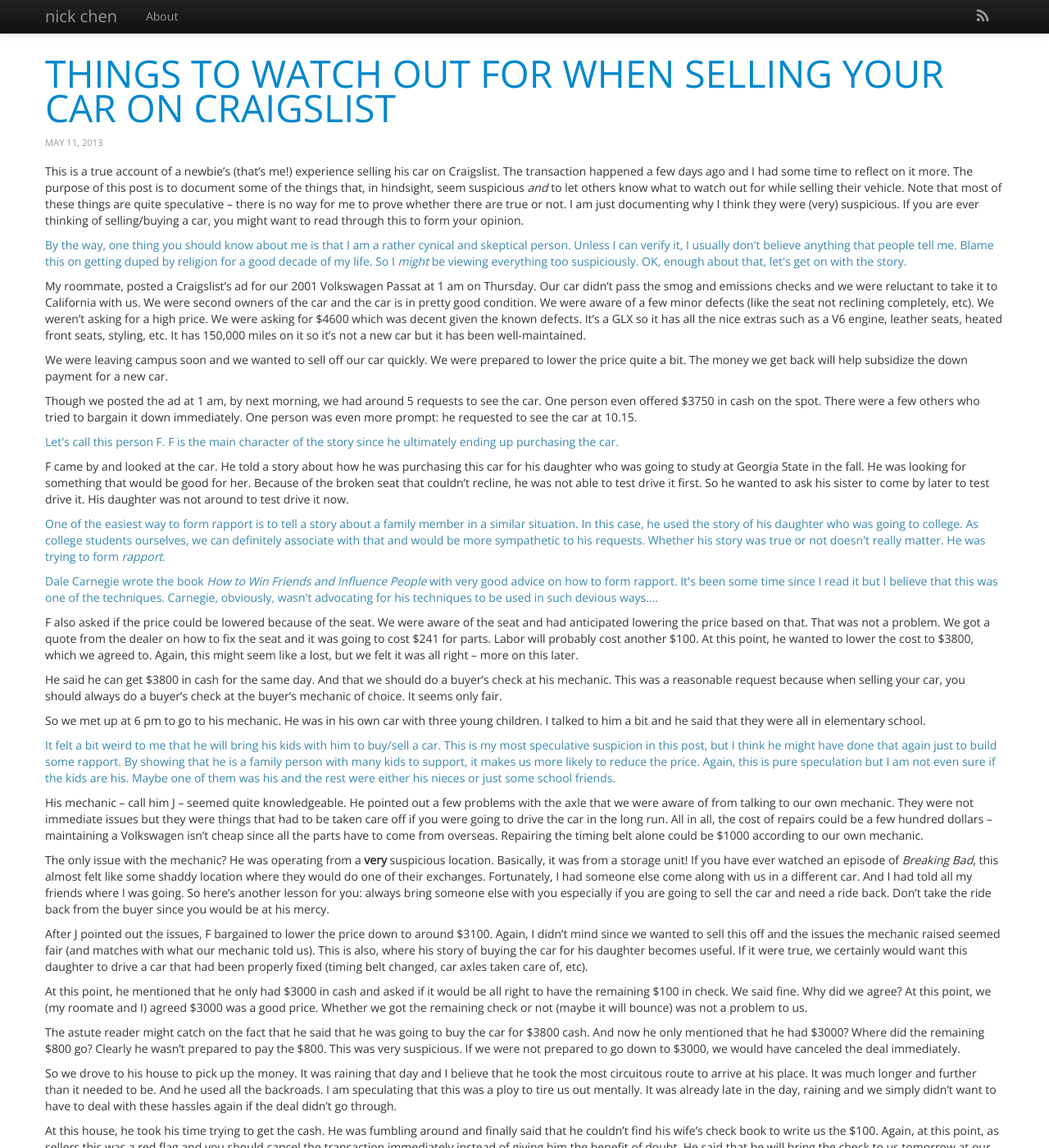
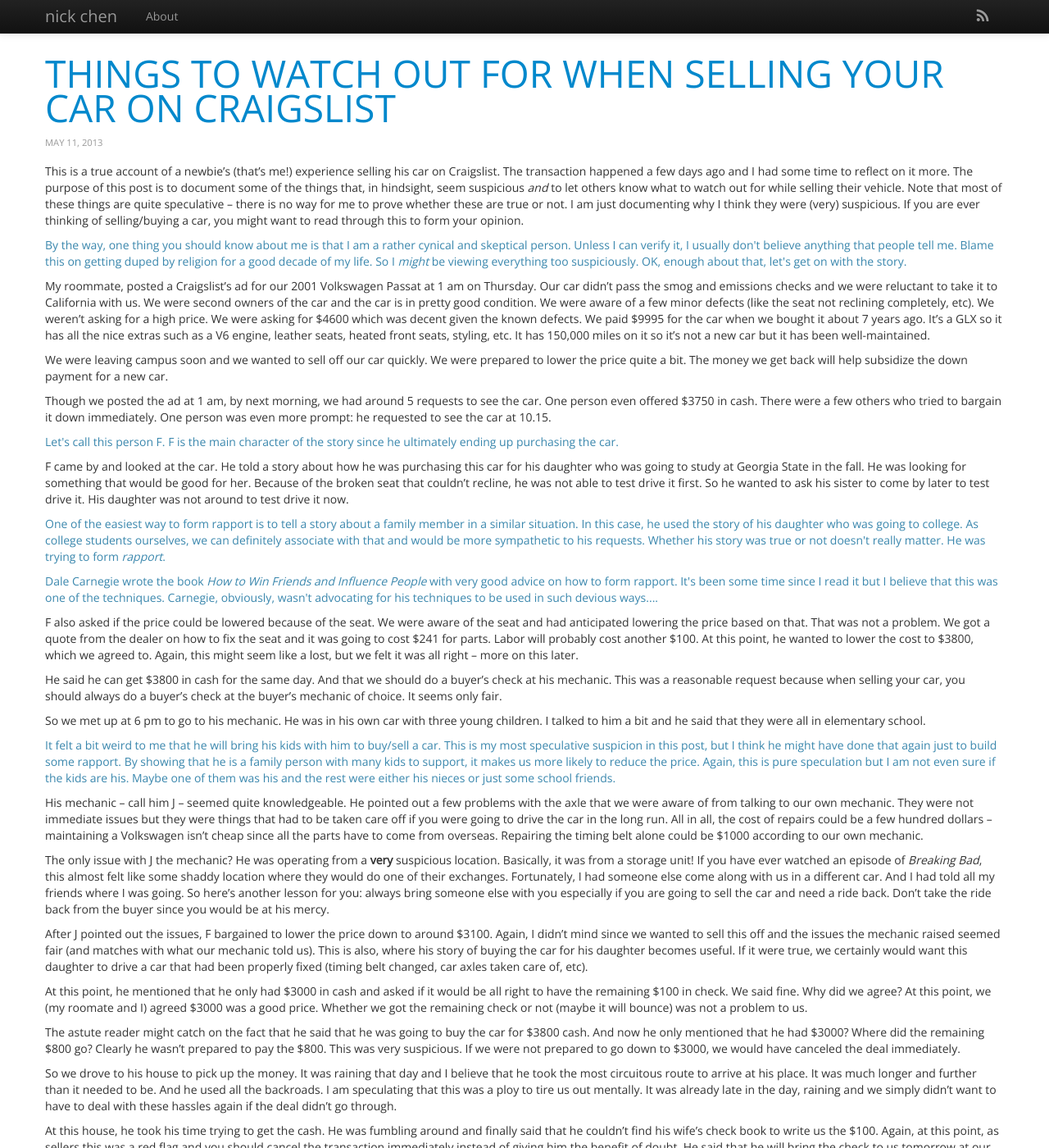
Before and after one commit to vazexqi/vazexqi.github.com, a Jekyll site: the page built from _posts/2013-05-11-selling-your-car-on-craigslist.md, in a window 1280 px wide and 1400 px high. Shown: the whole window at 82% size. Built offline with Jekyll 4.4.1, drawn with Linux system fonts in a browser that asks for light colours; Markdown is read by kramdown in place of the engine named in the settings; comment, search, counter and statistics services are not loaded; some of the changed text lies outside the part shown.

Commit message:
Fix some typos

```diff
--- a/_posts/2013-05-11-selling-your-car-on-craigslist.md
+++ b/_posts/2013-05-11-selling-your-car-on-craigslist.md
@@ -10,7 +10,7 @@ some time to reflect on it more. The purpose of this post is to document
 some of the things that, in hindsight, seem suspicious _and_ to let
 others know what to watch out for while selling their vehicle. Note that
 most of these things are quite speculative – there is no way for me to
-prove whether there are true or not. I am just documenting why I think they
+prove whether these are true or not. I am just documenting why I think they
 were (very) suspicious. If you are ever thinking of selling/buying a
 car, you might want to read through this to form your opinion.
 
@@ -27,9 +27,10 @@ we were reluctant to take it to California with us. We were second
 owners of the car and the car is in pretty good condition. We were aware
 of a few minor defects (like the seat not reclining completely, etc). We
 weren't asking for a high price. We were asking for $4600 which was
-decent given the known defects. It's a GLX so it has all the nice extras
-such as a V6 engine, leather seats, heated front seats, styling, etc. It
-has 150,000 miles on it so it's not a new car but it has been
+decent given the known defects. We paid $9995 for the car when we bought
+it about 7 years ago. It's a GLX so it has all the nice extras such as a
+V6 engine, leather seats, heated front seats, styling, etc. It has
+150,000 miles on it so it's not a new car but it has been
 well-maintained.
 
 We were leaving campus soon and we wanted to sell off our car quickly.
@@ -37,9 +38,9 @@ We were prepared to lower the price quite a bit. The money we get back
 will help subsidize the down payment for a new car.
 
 Though we posted the ad at 1 am, by next morning, we had around 5
-requests to see the car. One person even offered $3750 in cash on the
-spot. There were a few others who tried to bargain it down immediately.
-One person was even more prompt: he requested to see the car at 10.15.
+requests to see the car. One person even offered $3750 in cash. There
+were a few others who tried to bargain it down immediately.  One person
+was even more prompt: he requested to see the car at 10.15.
 
 <p class="text-info">
 Let's call this person F. F is the main character of the story since he
@@ -102,7 +103,7 @@ long run. All in all, the cost of repairs could be a few hundred dollars
 from overseas. Repairing the timing belt alone could be $1000 according
 to our own mechanic.
 
-The only issue with the mechanic? He was operating from a **very**
+The only issue with J the mechanic? He was operating from a **very**
 suspicious location. Basically, it was from a storage unit! If you have
 ever watched an episode of _Breaking Bad_, this almost felt like some
 shaddy location where they would do one of their exchanges. Fortunately,
@@ -162,7 +163,7 @@ up, then it just proves that you can never trust people when it comes to
 money.
 </p>
 
-<p class="text-info"> He, however, did something really unexpected the
+<p class="text-info"> F, however, did something really unexpected the
 next day....  </p>
 
 I was about to contact him the next day for the remaining $100 when he
@@ -178,14 +179,14 @@ the cost and time of repairs. I also said that we had signed off on the
 title.
 
 F then replied that he "talked" to people at the DMV and that usually
-buyers and sellers have a "48 hour period" to back off. He also
+buyers and sellers have a "48-hour period" to back off. He also
 mentioned that it was possible to just restore the original title at the
 DMV.
 
 I said no. He seemed fine with the decision. But it was not clear if he
-would pursue the "48 hour period" issue.
+would pursue the "48-hour period" issue.
 
-I was really concerned about the "48 hour period" issue he raised. If
+I was really concerned about the "48-hour period" issue he raised. If
 this were my own home country, it would be easy to call this _bollocks_.
 There is no such rule from where I am from. However, this is the United
 States. If you buy something there is always an accompanying return
```
